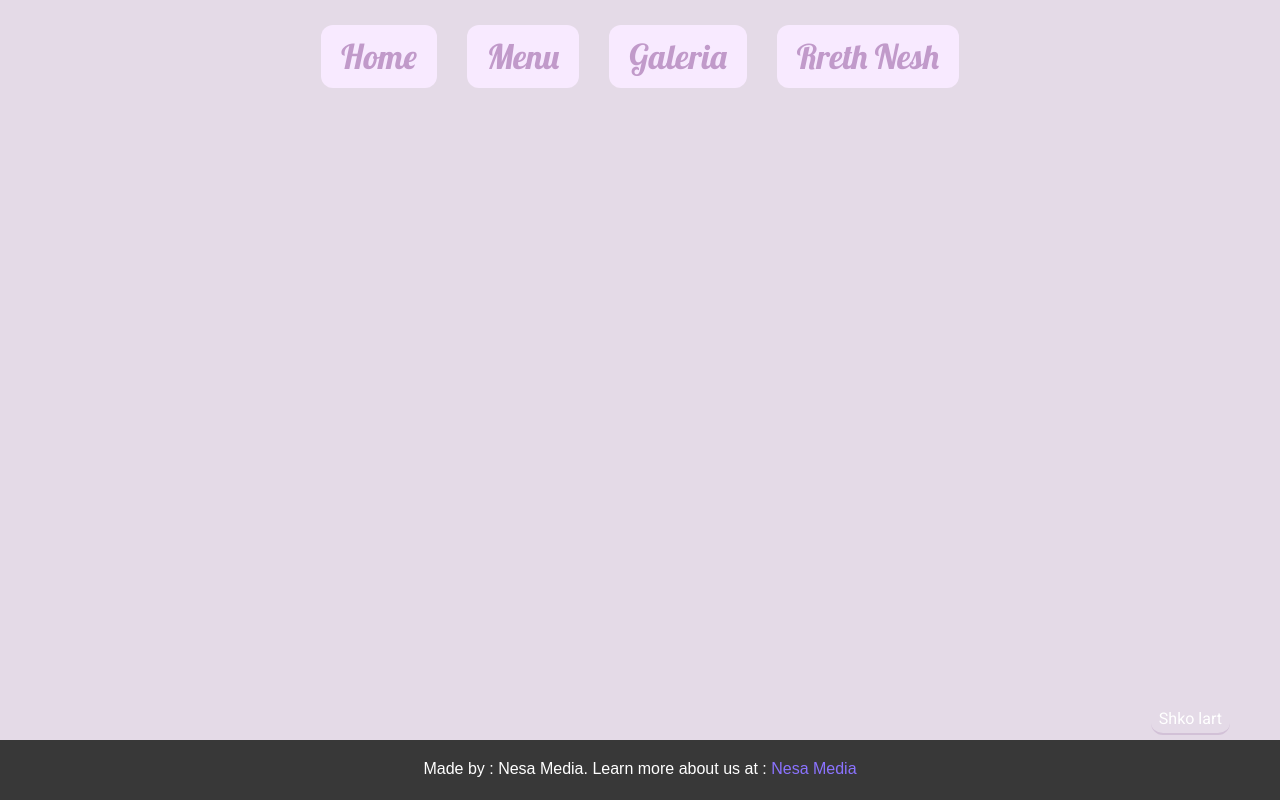
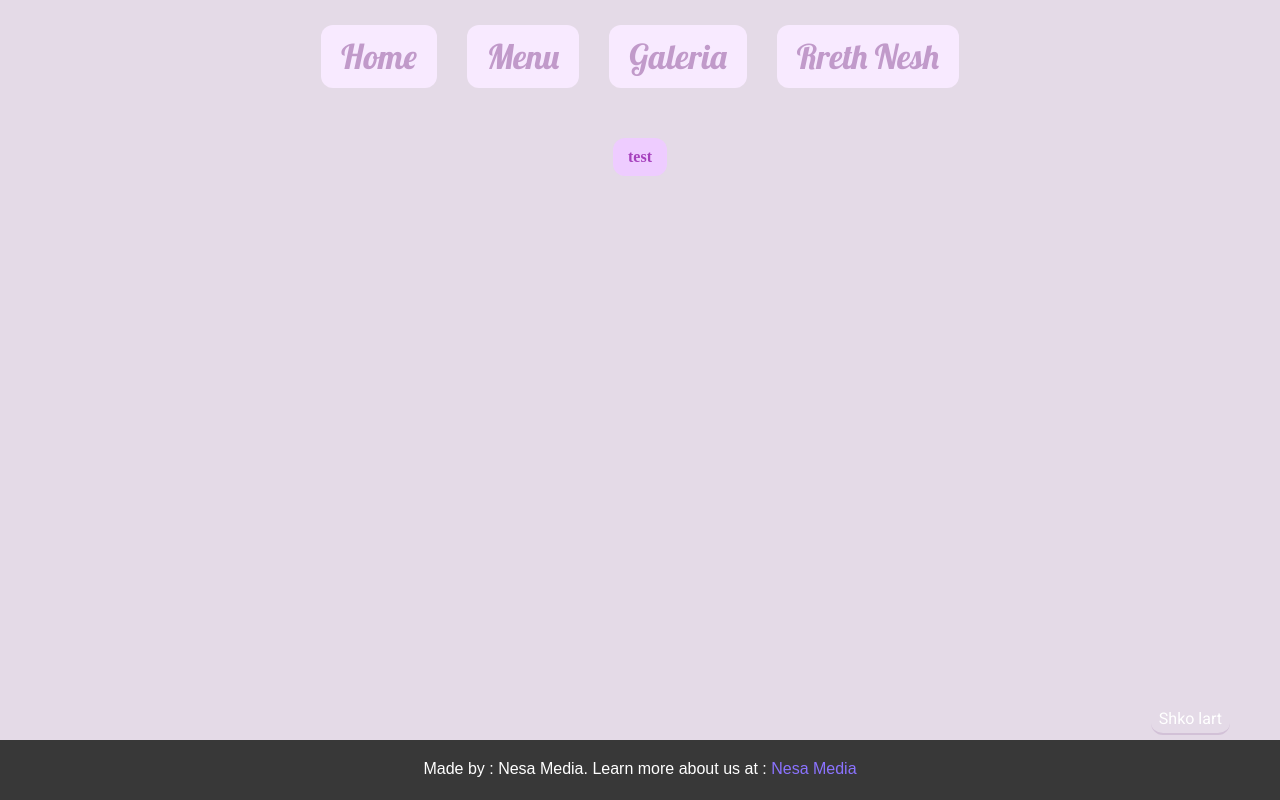
Before and after one commit to prolazyworker/kripkrapmenu, a Vue app: page /#/about in a window 1280 px wide. Built offline with nearby package versions, Linux system fonts and the light colour scheme; a web font is replaced by a local one.

Commit message:
added an opening animation when the page loads

```diff
--- a/src/views/About.vue
+++ b/src/views/About.vue
@@ -1,34 +1,44 @@
 <template>
   <div class="about-main">
     <div class="main-content">
-
+      <div class="top" v-bind:class="{loaded: isLoaded}">
+        <h1>test</h1>
+      </div>
     </div>
   </div>
 </template>
 
 <script>
 export default {
+  data() {
+    return {
+      isLoaded: false,
+
+    }
+  },
+  mounted() {
+    this.isLoaded = true
+  },
 
 }
 </script>
 
 <style scoped>
-  h1 {
 
-
+.top {
+  width: 80%;
+  margin: auto;
+  margin-top: 50px;
+}
+h1 {
   margin: 20px 0;
-  color: rgb(166, 65, 189);
-  background: hsl(280, 100%, 90%);
-  border-radius: 12px;
-  padding: 10px 15px;
-  }
-
-  .ul-options p {
-  margin: 20px 0;
+  width: fit-content;
+  margin: auto;
   color: rgb(166, 65, 189);
   background: hsl(280, 100%, 90%);
   border-radius: 12px;
   padding: 10px 15px;
 }
 
+
 </style>
--- a/src/views/Menu.vue
+++ b/src/views/Menu.vue
@@ -1,6 +1,6 @@
 <template>
     <div class="menu-main">
-        <div class="menu-page">
+        <div v-bind:class="{'menu-loaded': isLoaded, 'menu-page': true}">
             <div class="top">
                 <h1 class="menu-title">Pije</h1>
                 <img class='logo' src="@/assets/krip-krap.png" alt="">
@@ -48,7 +48,7 @@
             </div>
         </div>
 
-        <div class="menu-page">
+        <div v-bind:class="{'menu-loaded': isLoaded, 'menu-page': true}">
             <div class="top">
                 <h1 class="menu-title">Toppings</h1>
                 <img class='logo' src="@/assets/krip-krap.png" alt="">
@@ -240,7 +240,7 @@
             </div>
         </div>
 
-        <div class="menu-page">
+        <div v-bind:class="{'menu-loaded': isLoaded, 'menu-page': true}">
             <div class="top">
                 <h1 class="menu-title">Ice Cream</h1>
                 <img class='logo' src="@/assets/krip-krap.png" alt="">
@@ -279,7 +279,7 @@
             </div>
         </div>
 
-        <div class="menu-page">
+        <div v-bind:class="{'menu-loaded': isLoaded, 'menu-page': true}">
             <div class="top">
                 <h1 class="menu-title">Waffles</h1>
                 <img class='logo' src="@/assets/krip-krap.png" alt="">
@@ -324,7 +324,7 @@
         </div>
         </div>
 
-        <div class="menu-page">
+        <div v-bind:class="{'menu-loaded': isLoaded, 'menu-page': true}">
         <div class="top">
             <h1 class="menu-title">Pancakes</h1>
             <img class='logo' src="@/assets/krip-krap.png" alt="">
@@ -382,7 +382,7 @@
         </div>
         </div>
 
-        <div class="menu-page">
+        <div v-bind:class="{'menu-loaded': isLoaded, 'menu-page': true}">
         <div class="top">
             <h1 class="menu-title">Crepes</h1>
             <img class='logo' src="@/assets/krip-krap.png" alt="">
@@ -466,7 +466,7 @@
         </div>
         </div>
 
-        <div class="menu-page">
+        <div v-bind:class="{'menu-loaded': isLoaded, 'menu-page': true}">
             <div class="top">
                 <h1 class="menu-title">Juices</h1>
                 <img class='logo' src="@/assets/krip-krap.png" alt="">
@@ -540,6 +540,8 @@
 export default {
   data() {
     return {
+        isLoaded: false,
+
         topping_1: require('../assets/menu-toppings/Asset 1.svg'),
         topping_2: require('../assets/menu-toppings/Asset 3.svg'),
         topping_3: require('../assets/menu-toppings/Asset 4.svg'),
@@ -569,7 +571,15 @@ export default {
 
         sauce_1: require('../assets/menu-toppings/Sauce.svg'),
     }
-  }
+  },
+  methods: {
+      loadCards() {
+          setTimeout(() => this.isLoaded = true, 500);
+      },
+  },
+  mounted() {
+      this.loadCards();
+  },
 }
 </script>
 
@@ -580,6 +590,24 @@ export default {
   --opacity-full: 100%;
 }
 
+.menu-page {
+  width: 1000px;
+  padding: 50px;
+  border-radius: 12px;
+  opacity: 0;
+  margin: 25px auto;
+  background: #f8eaff;
+  transition-property: box-shadow, opacity, transform;
+  transition-duration: 0.8s;
+  transform: translateY(75px);
+}
+
+.menu-loaded {
+  opacity: 100%;
+  transform: translateY(0);
+
+}
+
 .menu-main {
   display: flex;
   flex-direction: column;
@@ -587,21 +615,9 @@ export default {
   align-content: center;
 }
 
-.menu-page {
-  width: 1000px;
-  padding: 50px;
-  border-radius: 12px;
-  margin: 25px auto;
-  background: #f8eaff;
-  transition-property: box-shadow;
-  transition-duration: 0.2s;
-}
-
 .menu-page:hover {
   box-shadow: 5px 4px 8px 0 rgba(0, 0, 0, 0.2), 0 6px 20px 0 rgba(0, 0, 0, 0.19);
 }
-
-
 
 .menu-1 {
   justify-content: space-between;
```
